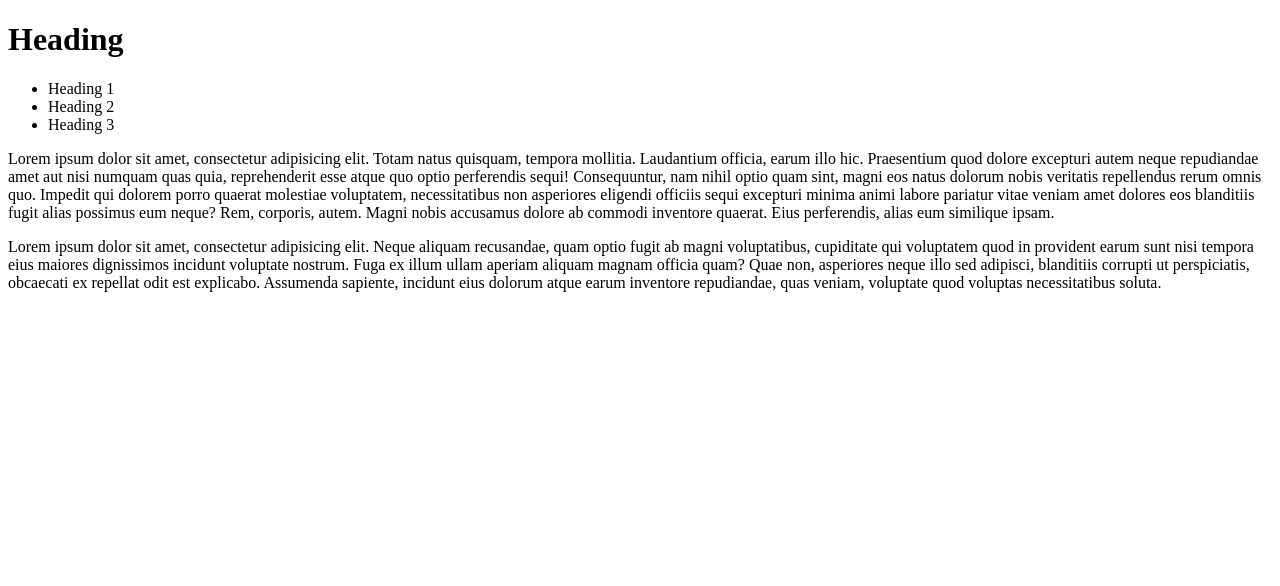
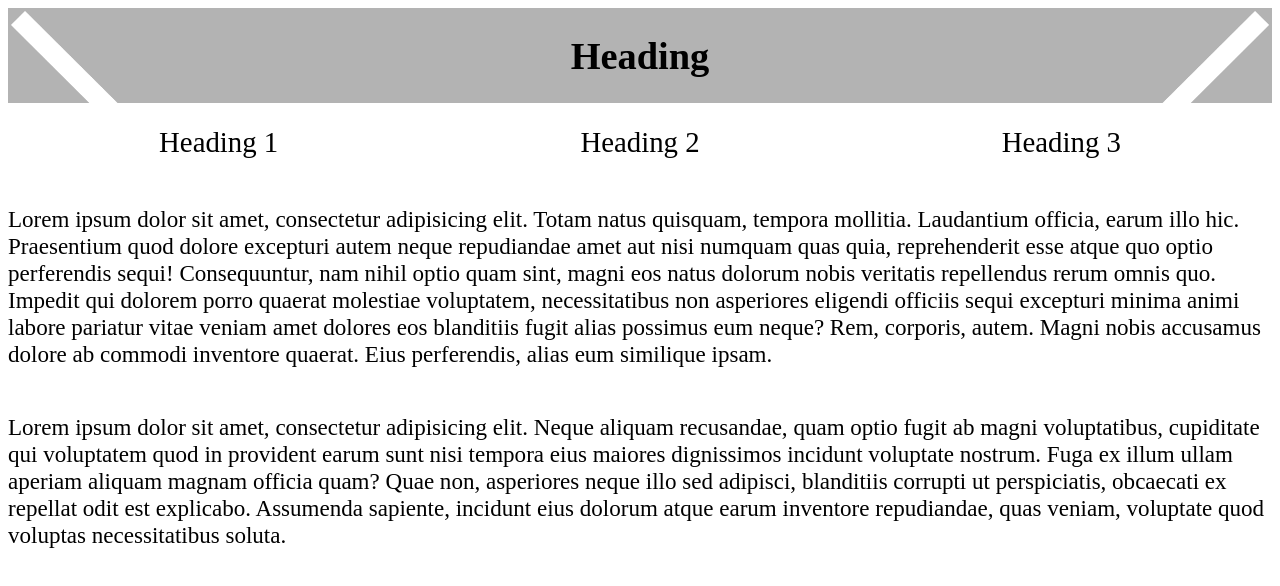
Before and after one commit to 15aeastlake/8DIT-Project, a plain HTML site: page index.html in a window 1280 px wide. Drawn offline with Linux system fonts and the light colour scheme.

Commit message:
Added a placeholder image. Formatted nav bar and header.

```diff
--- a/index.html
+++ b/index.html
@@ -16,19 +16,19 @@
     <h1>Heading</h1>
   </div>
 
-  <nav>
+  <nav class="nav-bar">
     <ul>
-      <li>Heading 1</li>
-      <li>Heading 2</li>
-      <li>Heading 3</li>
+      <li><a>Heading 1</a></li>
+      <li><a>Heading 2</a></li>
+      <li><a>Heading 3</a></li>
     </ul>
   </nav>
 
-  <p>
+  <p class="main-info">
     Lorem ipsum dolor sit amet, consectetur adipisicing elit. Totam natus quisquam, tempora mollitia. Laudantium officia, earum illo hic. Praesentium quod dolore excepturi autem neque repudiandae amet aut nisi numquam quas quia, reprehenderit esse atque quo optio perferendis sequi! Consequuntur, nam nihil optio quam sint, magni eos natus dolorum nobis veritatis repellendus rerum omnis quo. Impedit qui dolorem porro quaerat molestiae voluptatem, necessitatibus non asperiores eligendi officiis sequi excepturi minima animi labore pariatur vitae veniam amet dolores eos blanditiis fugit alias possimus eum neque? Rem, corporis, autem. Magni nobis accusamus dolore ab commodi inventore quaerat. Eius perferendis, alias eum similique ipsam.
   </p>
 
-  <p>
+  <p class="secondary-info">
     Lorem ipsum dolor sit amet, consectetur adipisicing elit. Neque aliquam recusandae, quam optio fugit ab magni voluptatibus, cupiditate qui voluptatem quod in provident earum sunt nisi tempora eius maiores dignissimos incidunt voluptate nostrum. Fuga ex illum ullam aperiam aliquam magnam officia quam? Quae non, asperiores neque illo sed adipisci, blanditiis corrupti ut perspiciatis, obcaecati ex repellat odit est explicabo. Assumenda sapiente, incidunt eius dolorum atque earum inventore repudiandae, quas veniam, voluptate quod voluptas necessitatibus soluta.
   </p>
 </div>
--- a/style.css
+++ b/style.css
@@ -0,0 +1,31 @@
+* {
+  font-size: 1.2rem;
+  padding: 0px;
+}
+
+.wrapper {
+  display: grid;
+}
+
+.hero-img {
+  background: url(img/placeholderimg.png);
+  background-size: cover;
+}
+
+.hero-img h1 {
+  font-size: 2rem;
+  text-align: center;
+}
+
+.nav-bar a {
+  font-size: 1.5rem;
+  text-decoration: none;
+  text-align: center;
+  display: block;
+}
+
+.nav-bar ul {
+  display: grid;
+  grid-template-columns: repeat(3, 1fr);
+  list-style: none;
+}
```
Also changed, not shown: img/placeholderimg.png (added), 1 other file.
